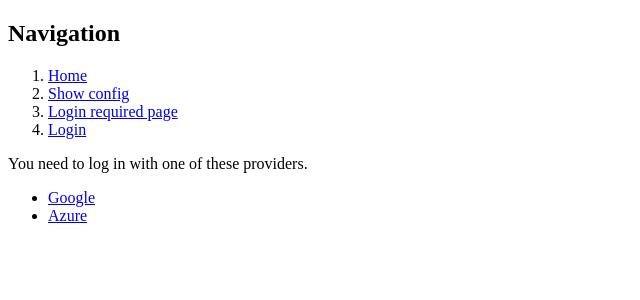
After one commit to AndrewOwenMartin/flask-react-auth, a Flask app: page /login/ in a window 1280 px wide. The commit adds this page. Shown: the top 300 px of the page, without its empty margins (0-640 px from the left). Run offline with Flask 2, Linux system fonts and the light colour scheme; parts of the project's set-up code (start-up, migrations or seed data) failed here and were passed over.

Commit message:
Added Azure as a provider.

```diff
--- a/fra-back/fra_back/app.py
+++ b/fra-back/fra_back/app.py
@@ -30,6 +30,7 @@ def create_app():
     app.secret_key = app.config.get("SECRET_KEY")
 
     app.register_blueprint(app_helpers.make_google_blueprint(config=app.config), url_prefix="/login")
+    app.register_blueprint(app_helpers.make_azure_blueprint(config=app.config), url_prefix="/login")
 
     app.logger.setLevel(logging.DEBUG)
 
@@ -37,6 +38,19 @@ def create_app():
 
 app = create_app()
 log = app.logger
+
+@app.context_processor
+def inject_globals():
+    """ Add 'providers' to the context of each template """
+
+    providers = [
+        ("Google", flask.url_for("google.login")),
+        ("Azure", flask.url_for("azure.login")),
+    ]
+
+    return dict(
+        providers=providers,
+    )
 
 @app.route('/')
 def index():
@@ -51,20 +65,25 @@ def show_config():
 def user():
     return 'only logged in users should see this'
 
+@app.route('/login/')
+def login():
+
+    return flask.render_template("login.html")
+
 @app.route('/login-required/')
 def login_required():
 
-    if not google_dance.google.authorized:
+    if not app_helpers.is_authorized_any():
 
-        google_login_url = flask.url_for("google.login")
+        login_url = flask.url_for("login")
 
-        log.info("redirecting to google login url: %s", google_login_url)
+        log.info("redirecting to 'choose your provider' login url: %s", login_url)
 
-        return flask.redirect(google_login_url)
+        return flask.redirect(login_url)
 
     response = google_dance.google.get("/oauth2/v1/userinfo")
 
-    log.info("Authorised: %s. Response is OK: %s", google_dance.google.authorized, response.ok)
+    log.info("Authorized: %s. Response is OK: %s", google_dance.google.authorized, response.ok)
 
     if response.ok:
 
@@ -77,7 +96,7 @@ def login_required():
             "msg": "response.ok was falsy",
         }
 
-    picture = auth_data.pop("picture", None)
+    picture = auth_data.setdefault("picture", None)
 
     return flask.render_template("login-required.html", auth_data=auth_data, picture=picture)
 
--- a/fra-back/fra_back/instance/config.py
+++ b/fra-back/fra_back/instance/config.py
@@ -2,8 +2,8 @@
 SERVER = 'http://localhost:5001'
 
 # Microsoft
-O365_APP_ID = '46ed0493-0ccb-47e7-a587-670936ca0d26'
-O365_APP_KEY = 'NTU2YmUxNDUtMWJkNS00MjFhLTgzOGQtZjUzYTY5MTE='
+AZURE_OAUTH_CLIENT_ID = '38d63387-7cb0-4620-a539-e9849b5b8b33'
+AZURE_OAUTH_CLIENT_SECRET = '.H8t6-4Oi~vvjh-MsNL.gaP6DcYMi1P6oR'
 
 # Google
 GOOGLE_CLIENT_ID = '67742121830-bvd5ab9j87180hg22mqgu8pk75rhba6p.apps.googleusercontent.com'
--- a/fra-back/fra_back/templates/login-required.html
+++ b/fra-back/fra_back/templates/login-required.html
@@ -30,8 +30,6 @@
     {% endfor %}
     {% if picture %}
         <img src={{picture}} />
-    {% else %}
-        <p>no picture {{picture}}</p>
     {% endif %}
 
 </body>
--- /dev/null
+++ b/fra-back/fra_back/templates/login.html
@@ -0,0 +1,16 @@
+<!DOCTYPE html>
+<html lang="en">
+<head>
+    {% include "head.html" %}
+    <title>FRA Back - Login</title>
+</head>
+<body>
+    {% include "navigation.html" %}
+    You need to log in with one of these providers.
+    <ul>
+        {% for name, login_url in providers %}
+            <li><a href="{{login_url}}">{{name}}</a></li>
+        {% endfor %}
+    <ul>
+</body>
+</html>
--- a/fra-back/fra_back/templates/navigation.html
+++ b/fra-back/fra_back/templates/navigation.html
@@ -3,7 +3,7 @@
     <li><a href="/">Home</a></li>
     <li><a href="/show-config/">Show config</a></li>
     <li><a href="/login-required/">Login required page</a></li>
-    <li><a href="{{ url_for('google.login') }}">Manual login page</a></li>
+    <li><a href="{{ url_for('login') }}">Login</a></li>
     <!--
     <li><a href=""></a></li>
     -->
```
Also changed, not shown: fra-back/fra_back/app_helpers.py (+54 -5 lines), fra-back/README.md.
